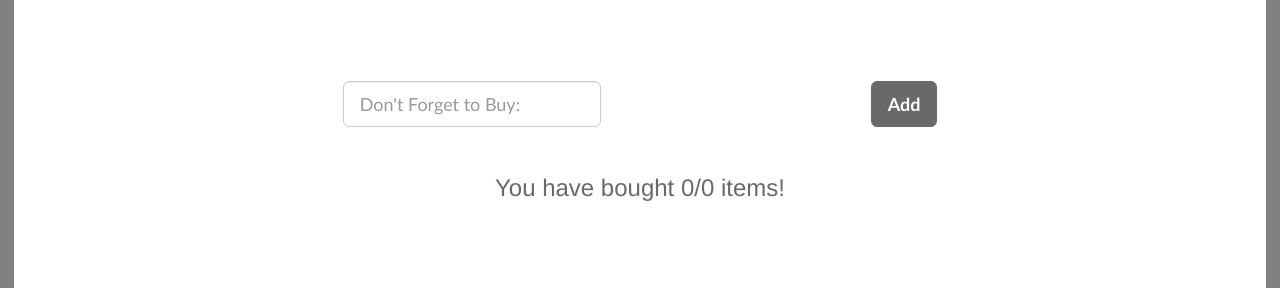
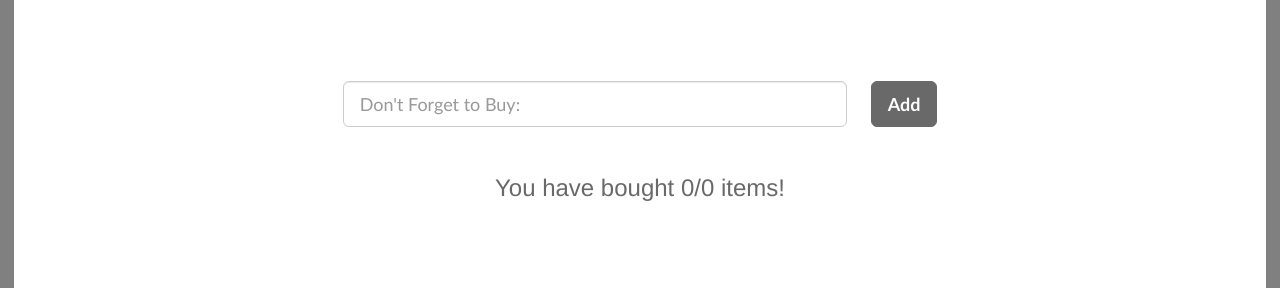
Before and after one commit to KeeganAriel/shoppinglist, a plain HTML site: page index.html in a window 1280 px wide. Shown: the part 339-627 px from the top of the page. Drawn offline with Linux system fonts and the light colour scheme.

Commit message:
fix #typehere

```diff
--- a/main.css
+++ b/main.css
@@ -107,7 +107,7 @@ header h2 {
   outline: 0 none !important;
 }
 
-#typeHere {
+#typehere {
   width: 75%;
 }
 
```
